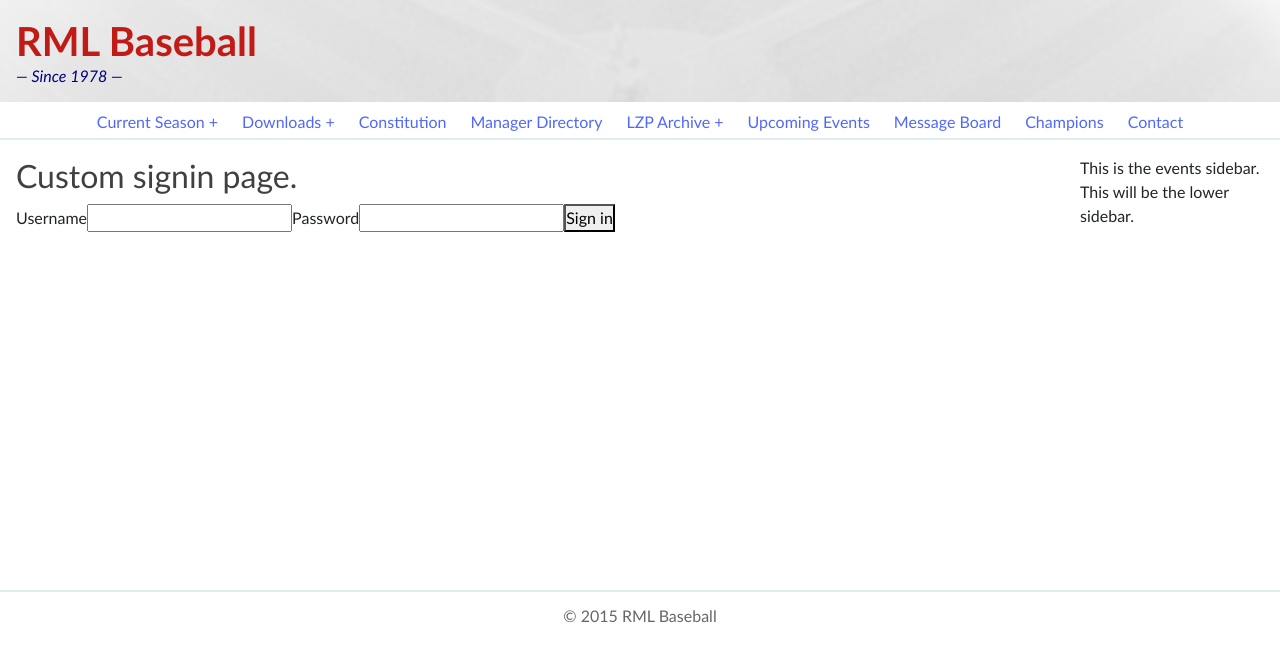
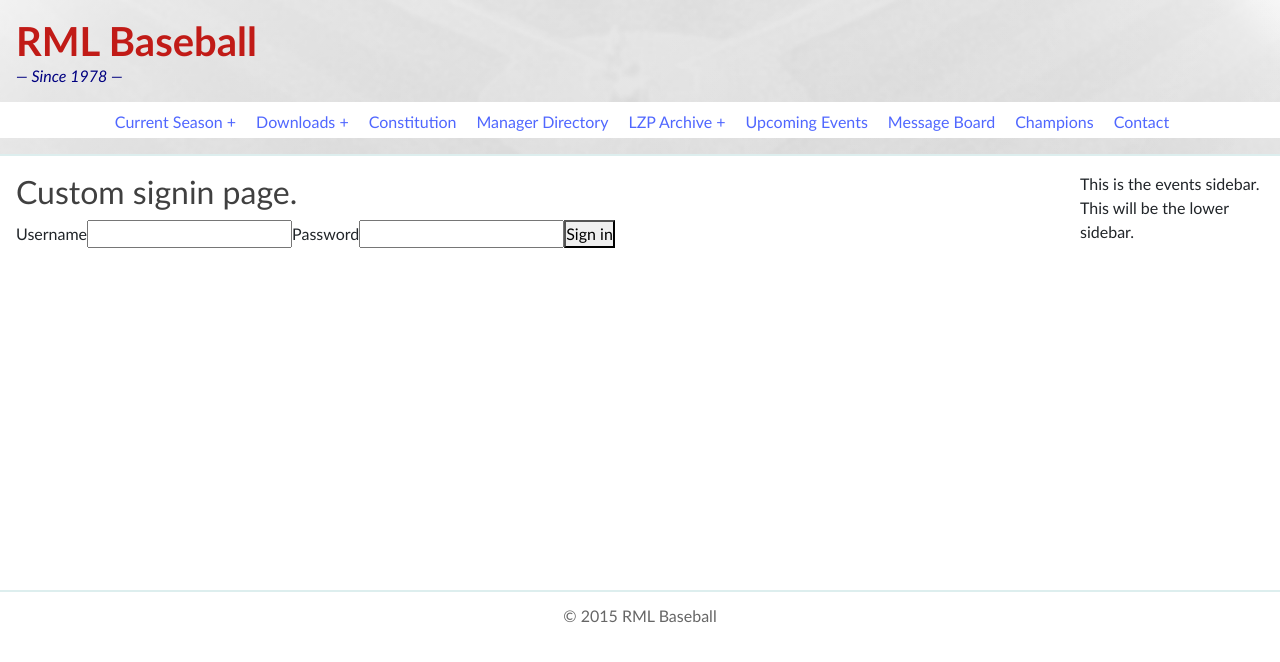
Before and after one commit to mike14747/rmlbb2, a Next.js app: page /auth/signin in a window 1280 px wide. Shown: the top 662 px of the page. Built offline with nearby package versions, Linux system fonts and the light colour scheme.

Commit message:
Redid the nav using a ul instead of a div... with li tags around the Link. Updated the css accordingly.

```diff
--- a/components/Nav.js
+++ b/components/Nav.js
@@ -5,27 +5,27 @@ import styles from '../styles/Nav.module.css';
 const Nav = () => {
     return (
         <nav className={styles.nav}>
-            <div className={styles.navdropdownContent}>
+            <ul className={styles.navdropdownContent}>
 
-                <Link href="/current"><a>Current Season +</a></Link>
+                <li><Link href="/current"><a>Current Season +</a></Link></li>
 
-                <Link href="/downloads"><a>Downloads +</a></Link>
+                <li><Link href="/downloads"><a>Downloads +</a></Link></li>
 
-                <Link href="/constitution"><a>Constitution</a></Link>
+                <li><Link href="/constitution"><a>Constitution</a></Link></li>
 
-                <Link href="/directory"><a>Manager Directory</a></Link>
+                <li><Link href="/directory"><a>Manager Directory</a></Link></li>
 
-                <Link href="/lzp"><a>LZP Archive +</a></Link>
+                <li><Link href="/lzp"><a>LZP Archive +</a></Link></li>
 
-                <Link href="/events"><a>Upcoming Events</a></Link >
+                <li><Link href="/events"><a>Upcoming Events</a></Link ></li>
 
-                <Link href="/board"><a>Message Board</a></Link >
+                <li><Link href="/board"><a>Message Board</a></Link ></li>
 
-                <Link href="/champions"><a>Champions</a></Link >
+                <li><Link href="/champions"><a>Champions</a></Link ></li>
 
-                <Link href="/contact"><a>Contact</a></Link>
+                <li><Link href="/contact"><a>Contact</a></Link></li>
 
-            </div >
+            </ul >
         </nav >
     );
 };
--- a/styles/Nav.module.css
+++ b/styles/Nav.module.css
@@ -17,7 +17,9 @@
     display: none;
     position: absolute;
     right: 0;
+    padding: 0;
     background-color: #ffffff;
+    list-style-type: none;
     width: auto;
     min-width: 200px;
     max-width: 300px;
@@ -27,7 +29,8 @@
     transition: background-color 0.3s;
 }
 
-.navdropdownContent > a {
+.navdropdownContent > li > a {
+    margin: 0;
     padding: 1.5rem 0.5rem;
     text-decoration: none;
     display: block;
@@ -37,11 +40,11 @@
     transition: color 0.3s;
 }
 
-.navdropdownContent > a:last-child {
+.navdropdownContent > li > a:last-child {
     border-bottom: 0;
 }
 
-.navdropdownContent > a:hover {
+.navdropdownContent > li > a:hover {
     background-color: rgba(27, 82, 120, 0.75);
     color: #ffffff;
     text-decoration: none;
@@ -91,7 +94,7 @@
         box-shadow: none;
     }
 
-    .navdropdownContent > a {
+    .navdropdownContent > li > a {
         padding: 0.5rem;
         margin: 0.25rem 0.25rem 0 0.25rem;
         border: 0;
@@ -99,17 +102,17 @@
         white-space: nowrap;
     }
 
-    .navdropdownContent > a:hover {
+    .navdropdownContent > li > a:hover {
         color: coral;
         background-color: #ffffff;
         cursor: pointer;
     }
 
-    .navdropdownContent > a:first-child {
+    .navdropdownContent > li > a:first-child {
         margin: 0.25rem 0.25rem 0 0;
     }
 
-    .navdropdownContent > a:last-child {
+    .navdropdownContent > li > a:last-child {
         margin: 0.25rem 0 0 0.25rem;
     }
 
@@ -117,7 +120,7 @@
         display: flex;
     }
 
-    .navdropdownContent > a::after {
+    .navdropdownContent > li > a::after {
         position: absolute;
         bottom: 0;
         left: 50%;
@@ -128,7 +131,7 @@
         transition: width 0.3s, left 0.3s, background-color 1s;
     }
 
-    .navdropdownContent > a:hover::after {
+    .navdropdownContent > li > a:hover::after {
         width: calc(
             100% - 1rem
         ); /* necessary because the <a> element has 0.50rem horizontal padding times 2 for both sides */
```
